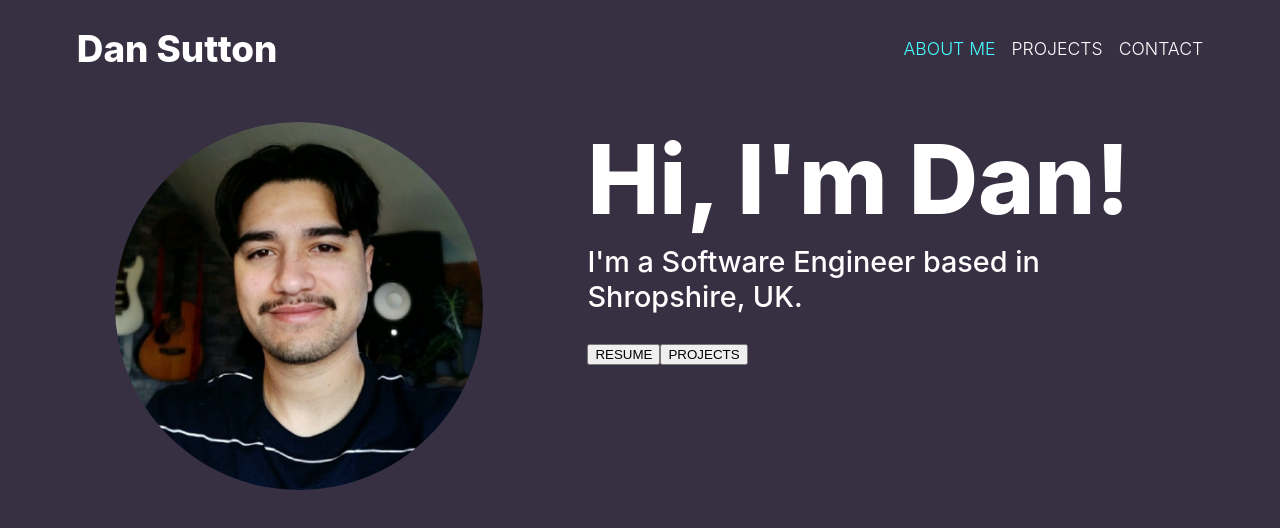
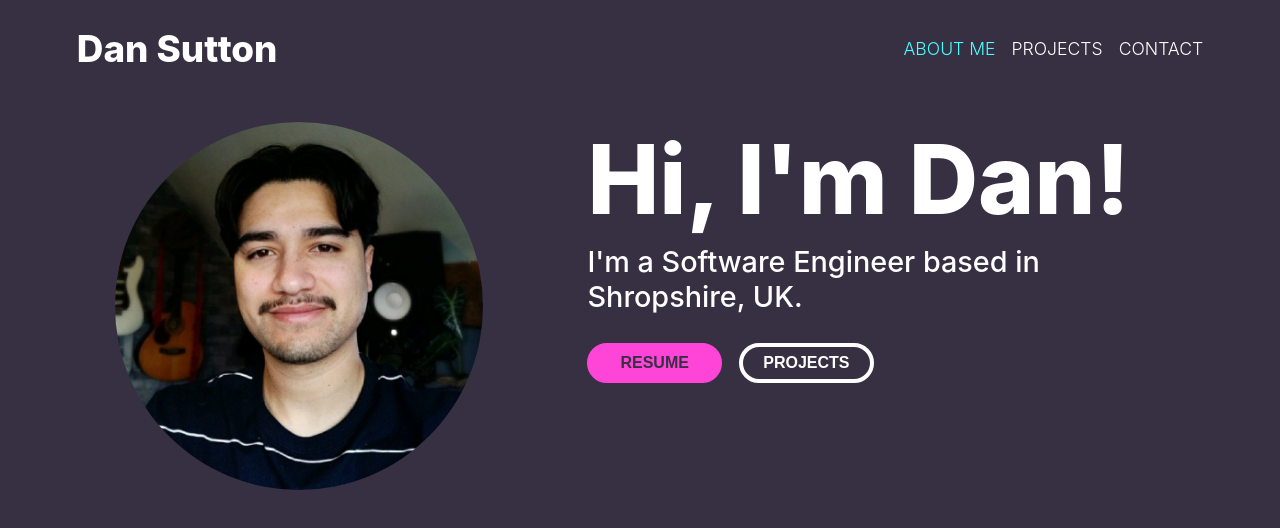
Before and after one commit to Dan-Sutton/dan-sutton-portfolio, a React (Create React App) app: page / in a window 1280 px wide. Shown: the top 528 px of the page. Built offline with nearby package versions, Linux system fonts and the light colour scheme.

Commit message:
homepage mvp done

```diff
--- a/src/Home/Home.js
+++ b/src/Home/Home.js
@@ -11,8 +11,8 @@ function Home(props) {
           <h1>Hi, I'm Dan!</h1>
           <p>I'm a Software Engineer based in Shropshire, UK. </p>
           <div className="home-buttons">
-            <button>RESUME</button>
-            <button>PROJECTS</button>
+            <button className="resume-button">RESUME</button>
+            <button className="projects-button">PROJECTS</button>
           </div>
         </div>
       </div>
--- a/src/Home/home.css
+++ b/src/Home/home.css
@@ -31,3 +31,26 @@
   font-weight: 500;
   margin-top: -10%;
 }
+
+.resume-button,
+.projects-button {
+  height: 2.5rem;
+  width: 8.4rem;
+  border-radius: 25px;
+
+  font-size: 1rem;
+  font-weight: 700;
+}
+
+.resume-button {
+  border: 4px solid var(--secondary);
+  background-color: var(--secondary);
+  color: var(--background);
+  margin-right: 3%;
+}
+
+.projects-button {
+  border: 4px solid white;
+  color: white;
+  background-color: var(--background);
+}
```
